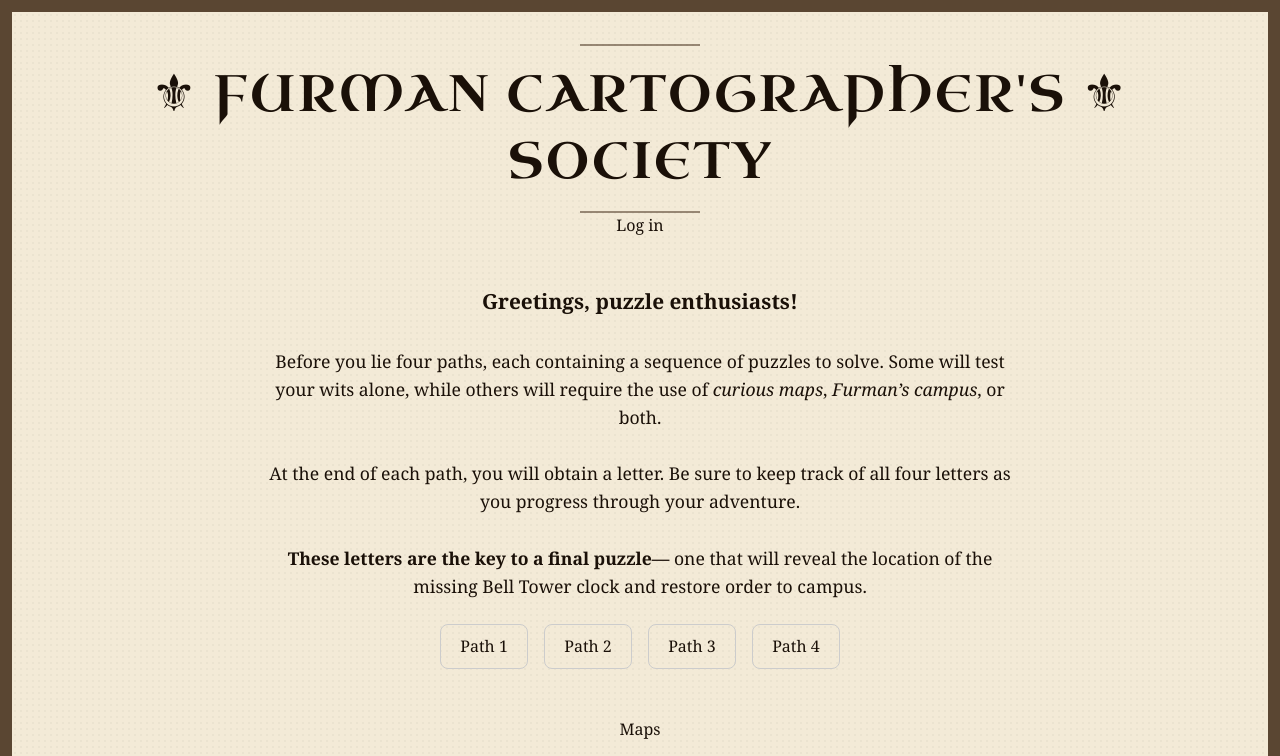
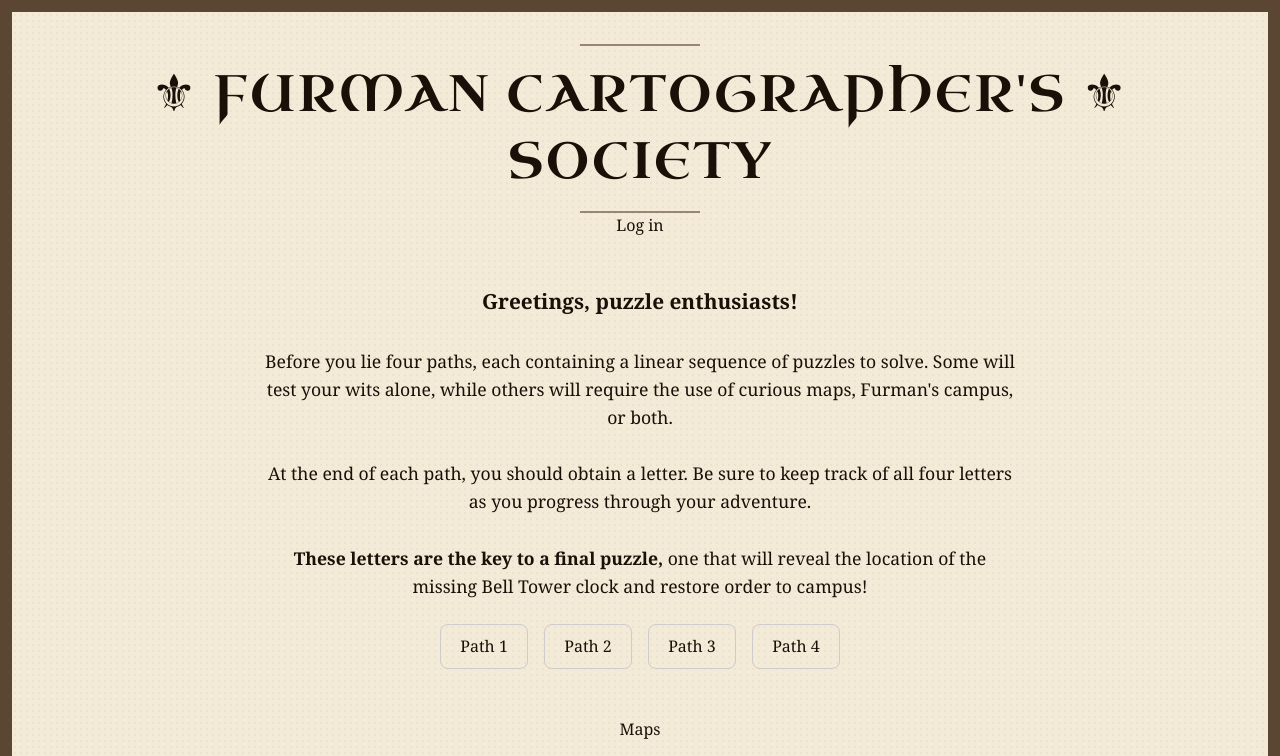
Before and after one commit to sam-schaich/CAP-website, a Next.js app: page / in a window 1280 px wide. Shown: the top 756 px of the page. Built offline with nearby package versions, Linux system fonts and the light colour scheme; no server answers.

Commit message:
instructions update

```diff
--- a/app/page.tsx
+++ b/app/page.tsx
@@ -115,18 +115,18 @@
         Greetings, puzzle enthusiasts!
       </strong>
       <br /><br />
-      Before you lie four paths, each containing a sequence of puzzles to solve.
+      Before you lie four paths, each containing a linear sequence of puzzles to solve.
       Some will test your wits alone, while others will require the use of
-      <em> curious maps</em>, <em>Furman’s campus</em>, or both.
+       curious maps, Furman's campus, or both.
       <br /><br />
-      At the end of each path, you will obtain a letter. Be sure to keep track of
+      At the end of each path, you should obtain a letter. Be sure to keep track of
       all four letters as you progress through your adventure.
       <br /><br />
       <strong>
-        These letters are the key to a final puzzle—
+        These letters are the key to a final puzzle,
       </strong>{" "}
       one that will reveal the location of the missing Bell Tower clock and restore
-      order to campus.
+      order to campus!
     </p>
 
 {/* PATH BUTTONS */}
```
